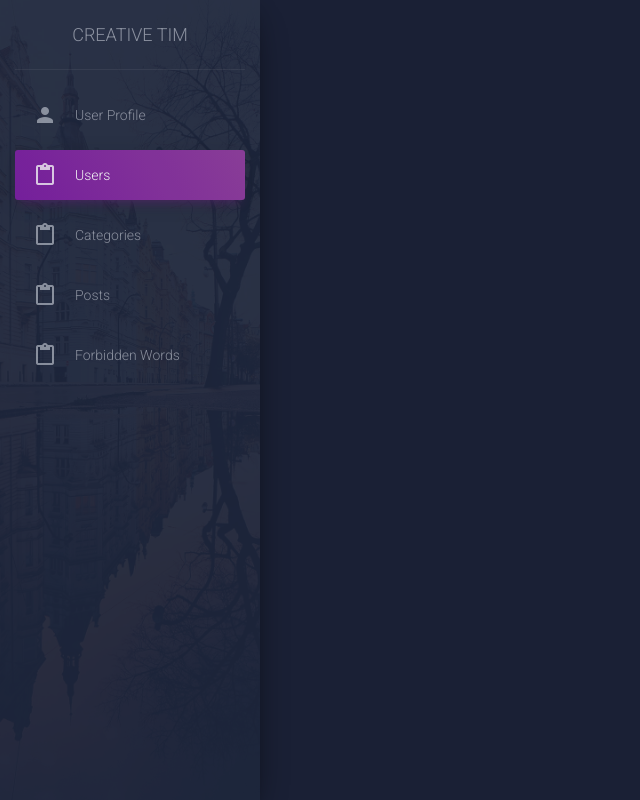
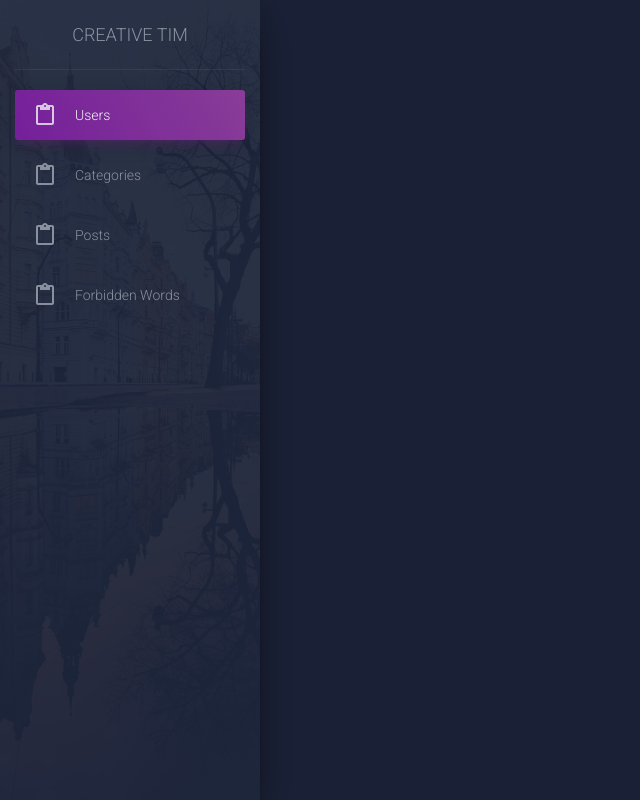
Before and after one commit to logainhassan/Blog_Django, a Django app: template Blog_App/template/base.html in a window 1280 px wide. Shown: the whole page, without its empty margins (0-640 px from the left). Run offline with Django 3.2, Linux system fonts and the light colour scheme; the template is opened without the code that fills it, so the values that code supplies are empty; some libraries are stand-ins or nearby versions.

Commit message:
modify sidebar

```diff
--- a/Blog_App/template/adminlayout/sidebar.html
+++ b/Blog_App/template/adminlayout/sidebar.html
@@ -7,14 +7,14 @@
       <div class="sidebar-wrapper">
         <ul class="nav">
 
-          <li class="nav-item ">
+<!--           <li class="nav-item ">
             <a class="nav-link" href="./user.html">
               <i class="material-icons">person</i>
               <p>User Profile</p>
             </a>
-          </li>
+          </li> -->
           <li class="nav-item active ">
-            <a class="nav-link" href="./tables.html">
+            <a class="nav-link" href="">
               <i class="material-icons">content_paste</i>
               <p>Users</p>
             </a>
```
